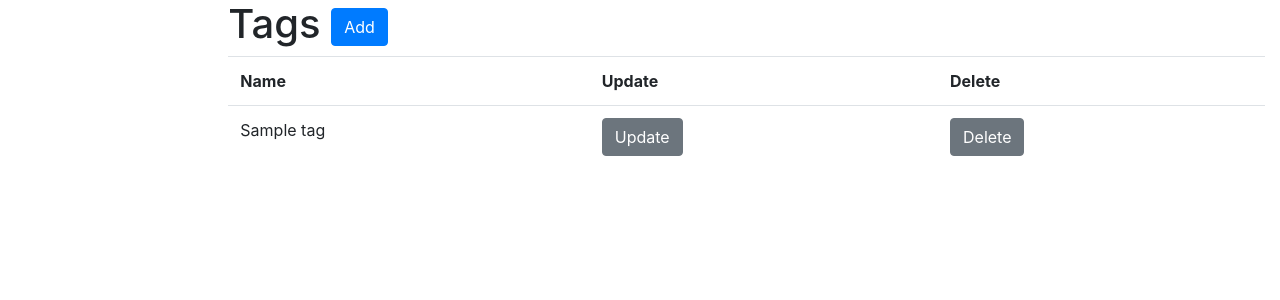
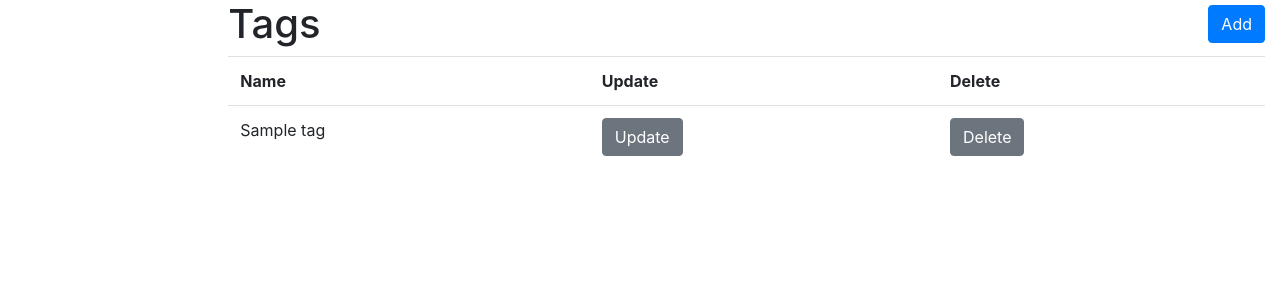
Before and after one commit to DSahalatyi/py-django-practice-todo-list, a Django app: template templates/tasks/tag_list.html in a window 1280 px wide. Shown: the top 300 px of the page. Run offline with Django 3.2, Linux system fonts and the light colour scheme; the template is opened without the code that fills it: most values are stand-ins (such as "Sample title", 1, 10 or a date in 2020); some libraries are stand-ins or nearby versions.

Commit message:
Fix minor front-end issues

```diff
--- a/templates/base.html
+++ b/templates/base.html
@@ -9,7 +9,6 @@
         href="https://cdn.jsdelivr.net/npm/bootstrap@4.5.3/dist/css/bootstrap.min.css"
         integrity="sha384-TX8t27EcRE3e/ihU7zmQxVncDAy5uIKz4rEkgIXeMed4M0jlfIDPvg6uqKI2xXr2"
         crossorigin="anonymous">
-    <!-- Add additional CSS in static file -->
   {% load static %}
   <link rel="stylesheet" href="{% static 'css/styles.css' %}">
 </head>
--- a/templates/tasks/tag_list.html
+++ b/templates/tasks/tag_list.html
@@ -2,9 +2,9 @@
 {% load crispy_forms_filters %}
 
 {% block content %}
-  <h1>
+  <h1 class="d-flex justify-content-between">
     Tags
-    <a href="{% url "tasks:tag-create" %}" class="btn btn-primary link-to-page">
+    <a href="{% url "tasks:tag-create" %}" class="btn btn-primary link-to-page my-auto">
       Add
     </a>
   </h1>
```
Also changed, not shown: tasks/templatetags/__init__.py (deleted). Lines whose indentation alone changed are shown as unchanged.
